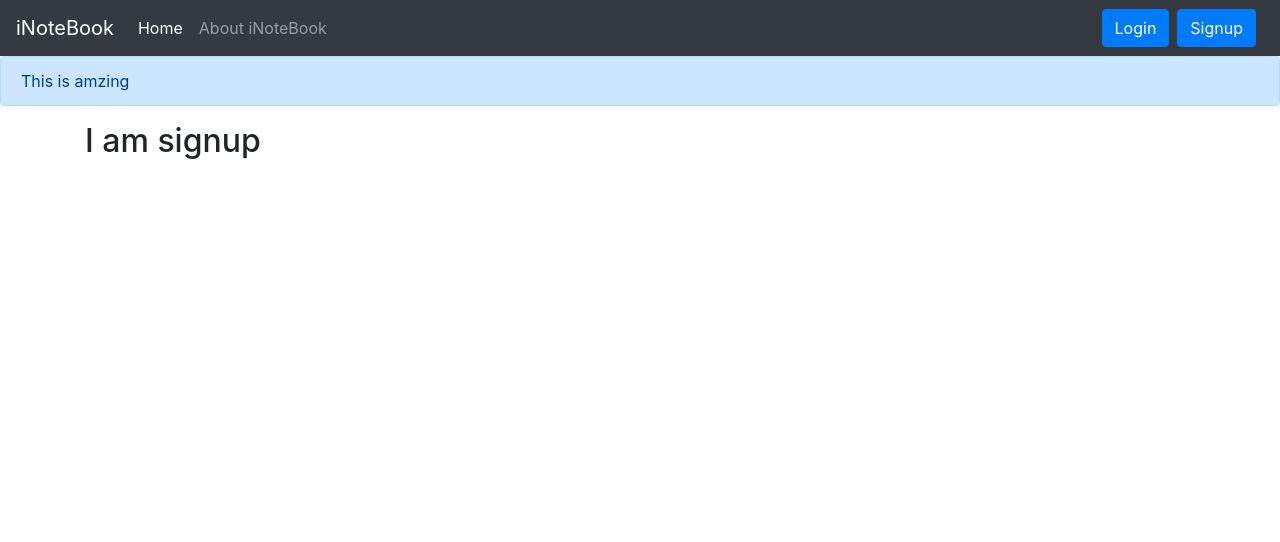
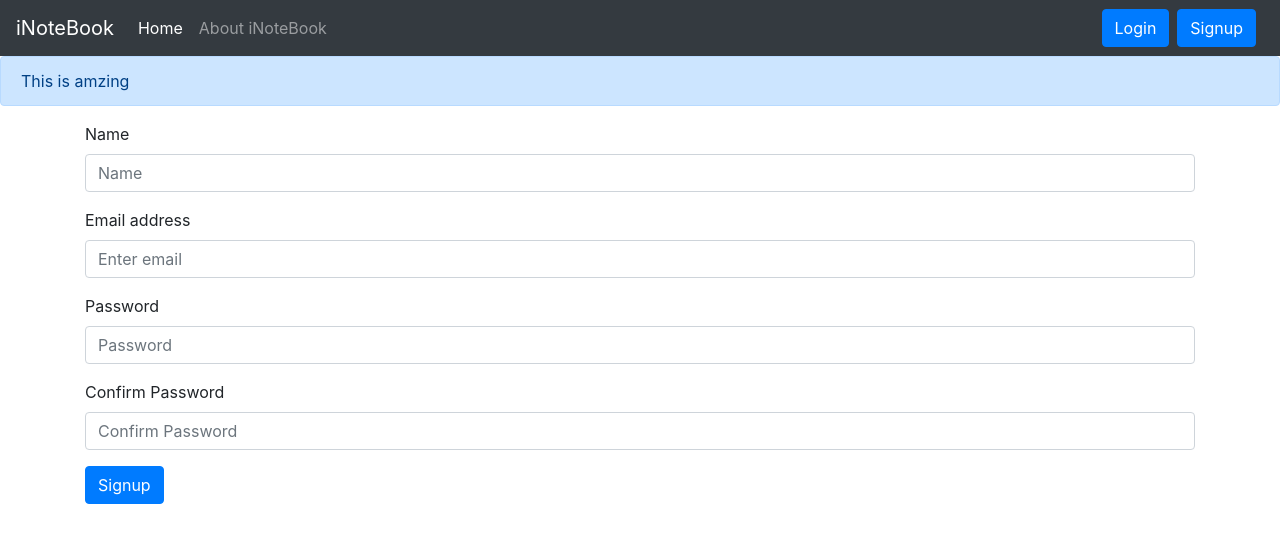
Before and after one commit to amrit-sbagga/iNotebook, a React (Create React App) app: page /signup in a window 1280 px wide. Shown: the top 542 px of the page. Built offline with nearby package versions, Linux system fonts and the light colour scheme.

Commit message:
signup form added

```diff
--- a/src/components/Login.js
+++ b/src/components/Login.js
@@ -23,10 +23,6 @@
         await doLogin(creds.email, creds.password);
         console.log("authRes after login =>", authRes);
 
-        //for making form empty after submit
-        //ref.current.clear()
-        setCreds(initialState);
-
         if(authRes.success){
             //redirect
             localStorage.setItem('token', authRes.token);
@@ -35,6 +31,10 @@
             //alert - wrong creds
             alert("Invalid credentials.")
         }
+
+         //for making form empty after submit
+        //ref.current.clear()
+        //setCreds(initialState);
 
     }
 
--- a/src/components/Signup.js
+++ b/src/components/Signup.js
@@ -1,9 +1,58 @@
-import React from 'react'
+import React, { useContext, useRef, useState } from 'react';
+import { useHistory } from 'react-router-dom';
+import authContext from '../context/auth/authContext';
 
 const Signup = () => {
+
+    const context = useContext(authContext);
+    const { authRes, doSignup } = context;
+
+    const ref = useRef(null);
+    let history = useHistory();
+
+    let initialState = {name: "", email : "", password : "", cpassword:""}
+    const [register, setRegister] = useState(initialState)
+
+    const onChange = (e) => {
+        setRegister({...register, [e.target.name]: e.target.value})
+    }
+
+    const handleSubmit = async (e) => {
+        e.preventDefault();
+        console.log("handle submit...!!");
+
+        // first check if password & confirm pwd are same
+
+        await doSignup(register.name, register.email, register.password);
+        console.log("authRes after signup =>", authRes);
+
+    }
+
     return (
         <div>
-            <h2>I am signup</h2>
+            <form onSubmit={handleSubmit} ref={ref}>
+            <div className="form-group">
+                    <label htmlFor="name">Name</label>
+                    <input type="text" className="form-control" id="name" name="name"
+                         placeholder="Name" onChange={onChange} value={register.name}/>
+                </div>
+                <div className="form-group">
+                    <label htmlFor="email">Email address</label>
+                    <input type="email" className="form-control" id="email" name="email"
+                         aria-describedby="emailHelp" placeholder="Enter email" onChange={onChange} value={register.email} />
+                </div>
+                <div className="form-group">
+                    <label htmlFor="password">Password</label>
+                    <input type="password" className="form-control" id="password" name="password"
+                         placeholder="Password" onChange={onChange} value={register.password}/>
+                </div>
+                <div className="form-group">
+                    <label htmlFor="cpassword">Confirm Password</label>
+                    <input type="password" className="form-control" id="cpassword" name="cpassword"
+                         placeholder="Confirm Password" onChange={onChange} value={register.cpassword}/>
+                </div>
+                <button type="submit" className="btn btn-primary">Signup</button>
+            </form>
         </div>
     )
 }
--- a/src/context/auth/AuthState.js
+++ b/src/context/auth/AuthState.js
@@ -42,9 +42,9 @@
 
     }
 
-    const doSignup = async (un, pwd) => {
+    const doSignup = async (name, un, pwd) => {
         console.log("do signup..!!");
-
+        //TODO
     }
 
     return (
```
